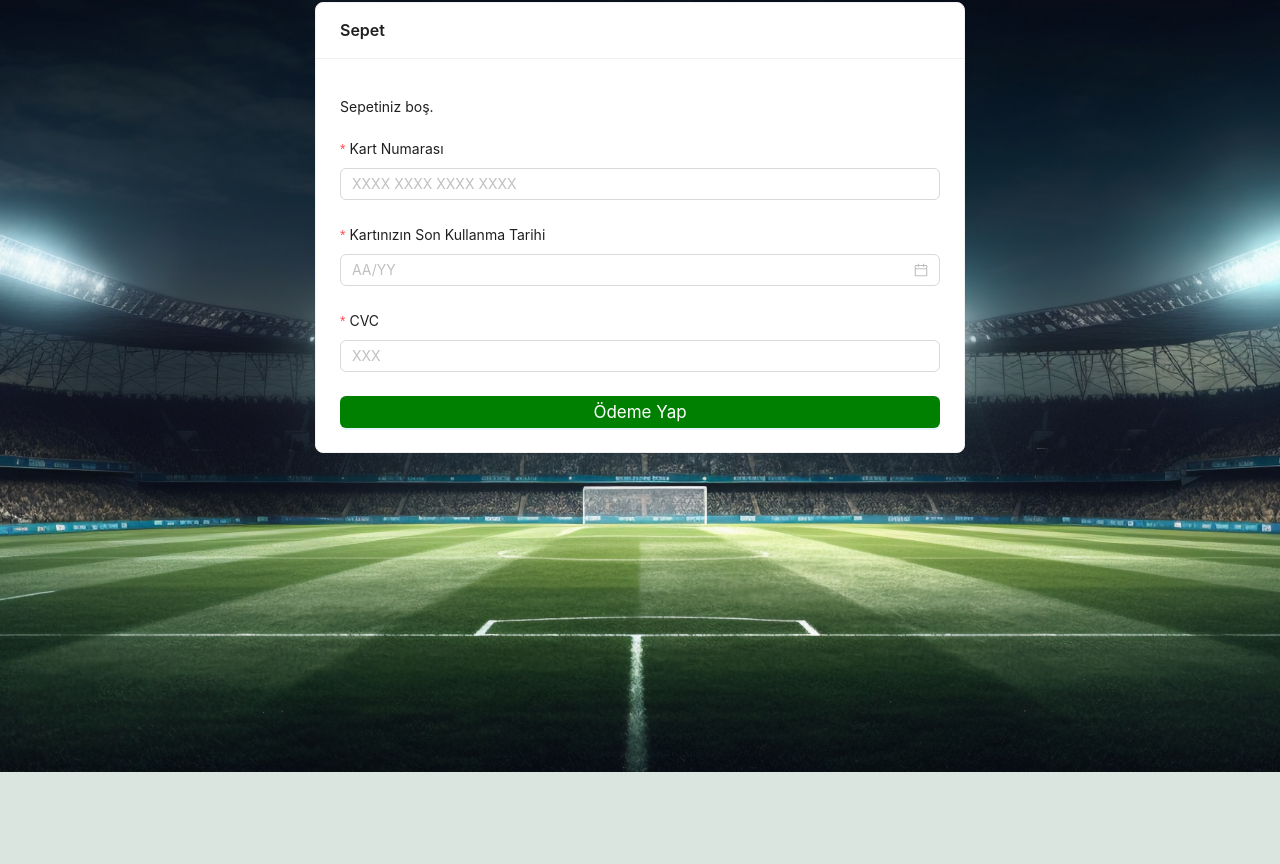
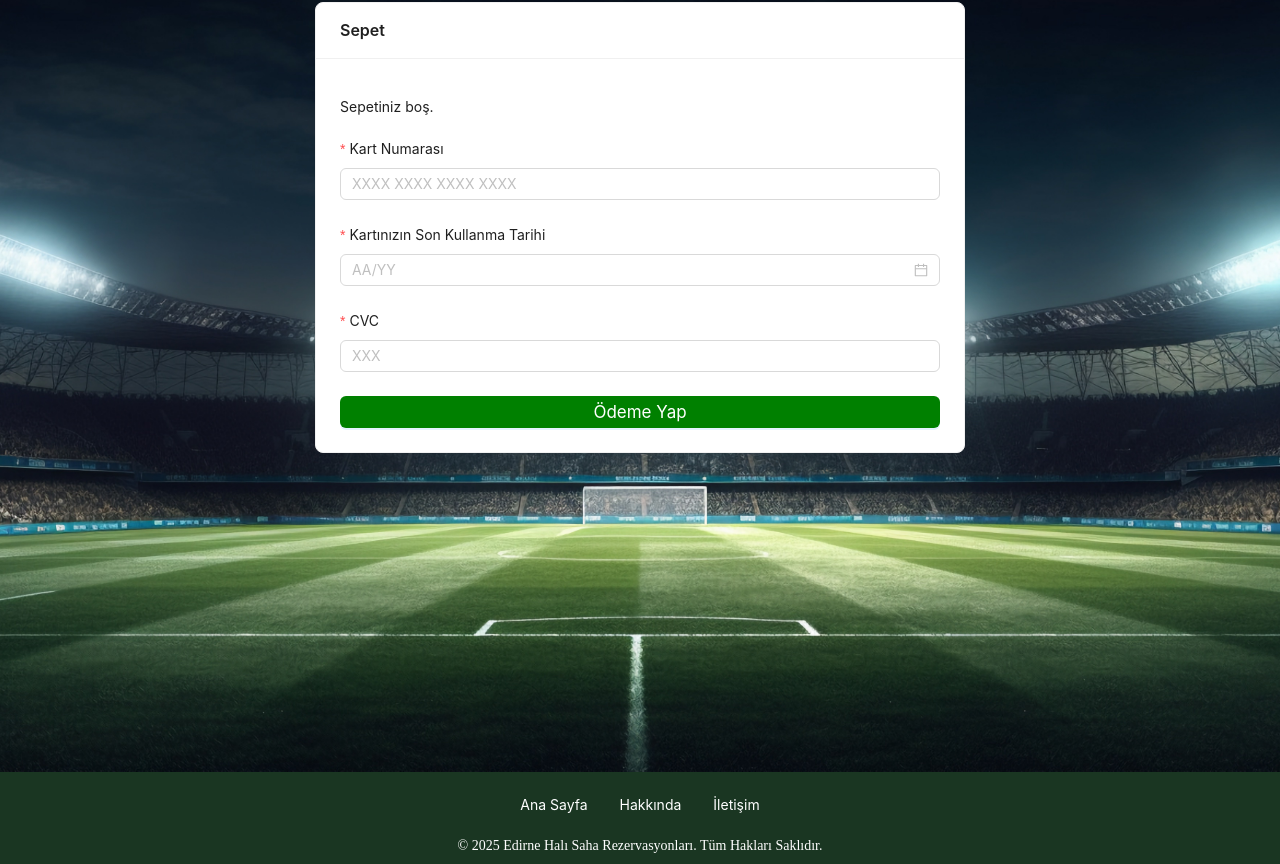
Before and after one commit to emrecaliskan1/turf-booking, a React (Vite) app: page /basket in a window 1280 px wide. Shown: the part 132-996 px from the top of the page. Before the commit the page ends 904 px from the top, so only its background shows below. Built offline with nearby package versions, Linux system fonts and the light colour scheme.

Commit message:
Footer eklendi.

```diff
--- a/src/components/BasketForm.jsx
+++ b/src/components/BasketForm.jsx
@@ -6,6 +6,7 @@ import dayjs from 'dayjs';
 import Navbar from './Navbar';
 import '../css/Basket.css'
 import locale from 'antd/es/date-picker/locale/tr_TR';
+import AppFooter from './Footer';
 
 
 function BasketForm() {
@@ -163,6 +164,7 @@ function BasketForm() {
 
       </Card>
     </div>
+    <AppFooter/>
     <ToastContainer autoClose={1000}/>
     </>
   )
--- /dev/null
+++ b/src/components/Footer.jsx
@@ -0,0 +1,38 @@
+import React from "react";
+import { Layout, Menu } from "antd";
+import { Link } from "react-router-dom";
+import '../css/Footer.css';
+
+const { Footer } = Layout;
+
+const AppFooter = () => {
+
+  return (
+    <Footer style={{ backgroundColor: "#1a3622", padding: "10px 40px", textAlign: "center" }}>
+      <Menu
+        theme="dark"
+        mode="horizontal"
+        style={{ backgroundColor: "#1a3622", justifyContent: "center" }}
+      >
+        <Menu.Item key="main">
+          <Link to="/main" style={{ color: "#fff" }}>Ana Sayfa</Link>
+        </Menu.Item>
+
+        <Menu.Item key="about">
+          <Link style={{ color: "#fff" }}>Hakkında</Link>
+        </Menu.Item>
+
+        <Menu.Item key="contact">
+          <Link style={{ color: "#fff" }}>İletişim</Link>
+        </Menu.Item>
+
+      </Menu>
+
+      <div style={{ marginTop: "10px", color: "#fff" }}>
+        © {new Date().getFullYear()} Edirne Halı Saha Rezervasyonları. Tüm Hakları Saklıdır.
+      </div>
+    </Footer>
+  );
+};
+
+export default AppFooter;
--- /dev/null
+++ b/src/css/Footer.css
@@ -0,0 +1,12 @@
+.ant-layout-footer {
+  color: #fff;
+  font-size: 14px;
+}
+
+.ant-menu-dark .ant-menu-item-selected {
+  background-color: #1a3622;
+}
+
+.ant-menu-dark .ant-menu-item:hover {
+  background-color: #20482b;
+}
--- a/src/pages/MainPage.jsx
+++ b/src/pages/MainPage.jsx
@@ -7,6 +7,7 @@ import { toast, ToastContainer } from 'react-toastify';
 import { getReservations } from '../services/reservations';
 import '../css/FieldReserv.css'
 import '../css/MainPage.css'
+import AppFooter from '../components/Footer';
 
 function MainPage() {
 
@@ -127,6 +128,7 @@ function MainPage() {
           )}
   </Modal>
 
+  <AppFooter/>
   <ToastContainer  autoClose={1000}/>
 
   </>
--- a/src/pages/UserProfile.jsx
+++ b/src/pages/UserProfile.jsx
@@ -2,6 +2,8 @@ import React, { useState, useEffect } from 'react';
 import Navbar from '../components/Navbar'
 import '../css/UserProfile.css'
 import Profile from '../components/Profile';
+import { Footer } from 'antd/es/layout/layout';
+import AppFooter from '../components/Footer';
 
 function UserProfile() {
 
@@ -10,7 +12,7 @@ function UserProfile() {
     <>
     <Navbar/>
     <Profile />
-
+    <AppFooter/>
     </>
   )
 }
```
Also changed, not shown: public/images/saha.jpg (added), public/images/saha4.jpg.png (added).
